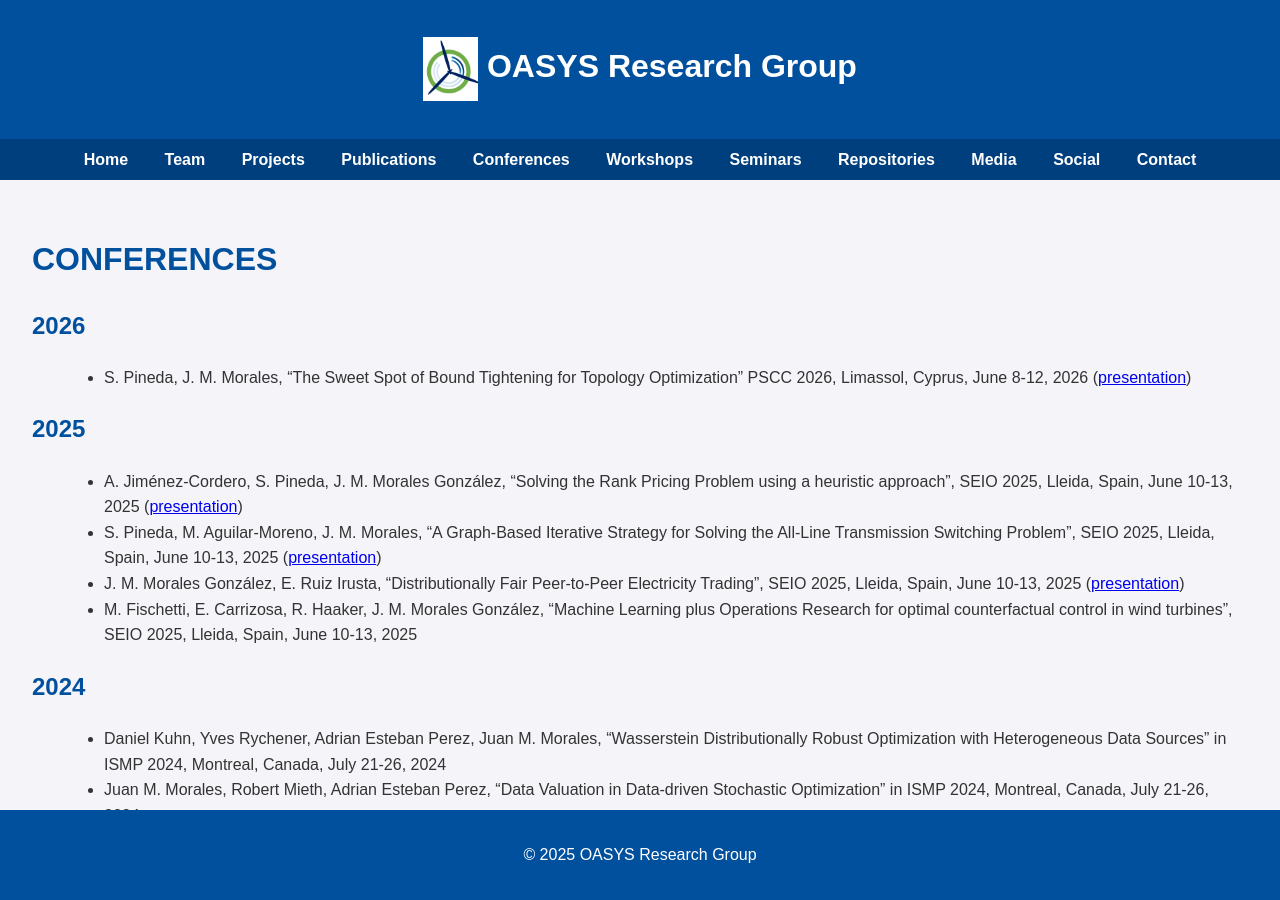
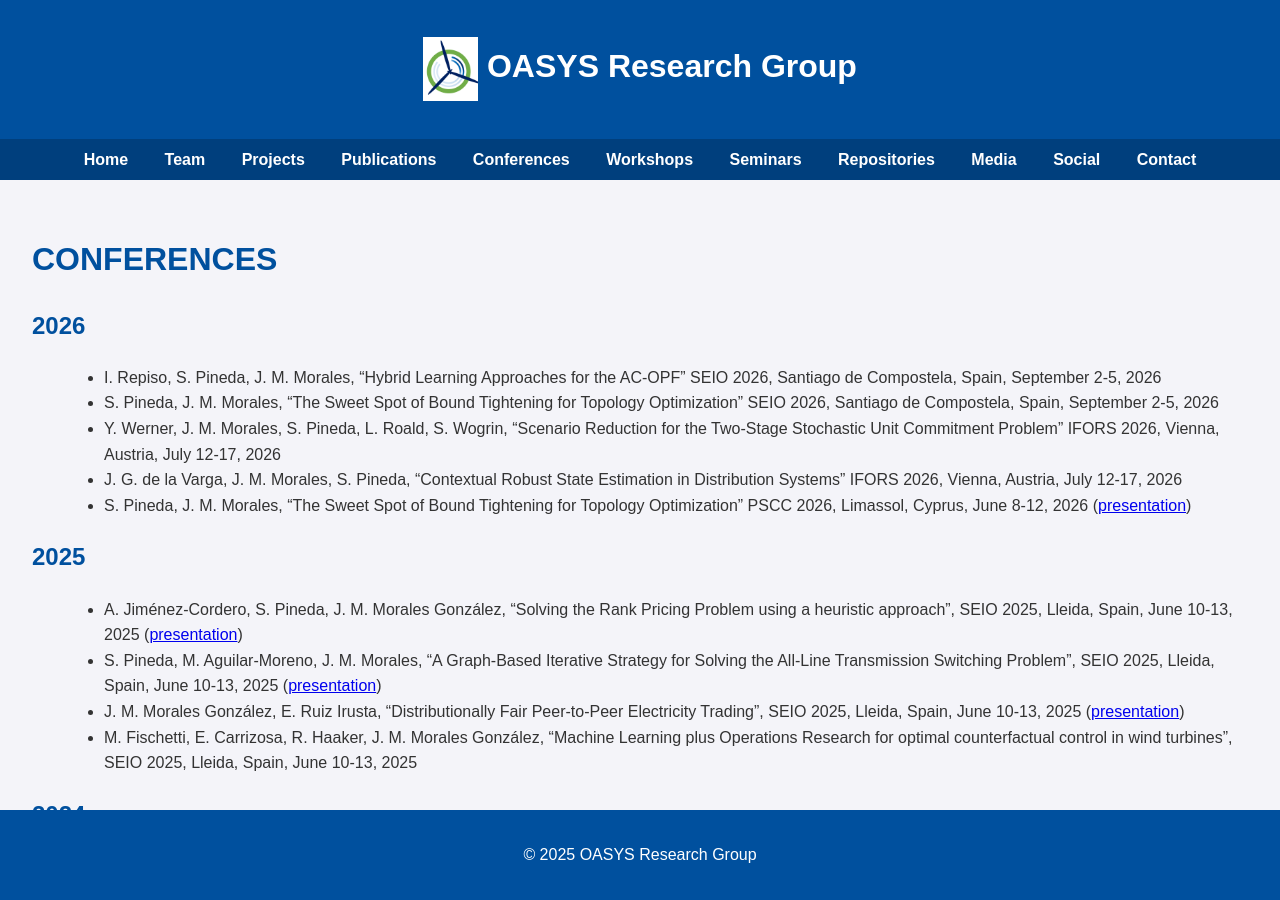
Before and after one commit to groupoasys/groupoasys.github.io, a Jekyll site: the page built from conferences.md, in a window 1280 px wide and 900 px high. Built offline with Jekyll 4.4.1, drawn with Linux system fonts in a browser that asks for light colours.

Commit message:
add conferences

```diff
--- a/conferences.md
+++ b/conferences.md
@@ -7,8 +7,12 @@ permalink: /conferences/
 # CONFERENCES
 
 ## 2026
+- I. Repiso, S. Pineda, J. M. Morales, "Hybrid Learning Approaches for the AC-OPF" SEIO 2026, Santiago de Compostela, Spain, September 2-5, 2026
+- S. Pineda, J. M. Morales, "The Sweet Spot of Bound Tightening for Topology Optimization" SEIO 2026, Santiago de Compostela, Spain, September 2-5, 2026
+- Y. Werner, J. M. Morales, S. Pineda, L. Roald, S. Wogrin, "Scenario Reduction for the Two-Stage Stochastic Unit Commitment Problem" IFORS 2026, Vienna, Austria, July 12-17, 2026
+- J. G. de la Varga, J. M. Morales, S. Pineda, "Contextual Robust State Estimation in Distribution Systems" IFORS 2026, Vienna, Austria, July 12-17, 2026
+- S. Pineda, J. M. Morales, “The Sweet Spot of Bound Tightening for Topology Optimization” PSCC 2026, Limassol, Cyprus, June 8-12, 2026 ([presentation](https://drive.google.com/file/d/1ETqEwKhCb1rfWenDPMAX2bGJQ0aw4vYk/view?usp=sharing))
 
-- S. Pineda, J. M. Morales, “The Sweet Spot of Bound Tightening for Topology Optimization” PSCC 2026, Limassol, Cyprus, June 8-12, 2026 ([presentation](https://drive.google.com/file/d/1ETqEwKhCb1rfWenDPMAX2bGJQ0aw4vYk/view?usp=sharing))
 
 ## 2025
 
```
